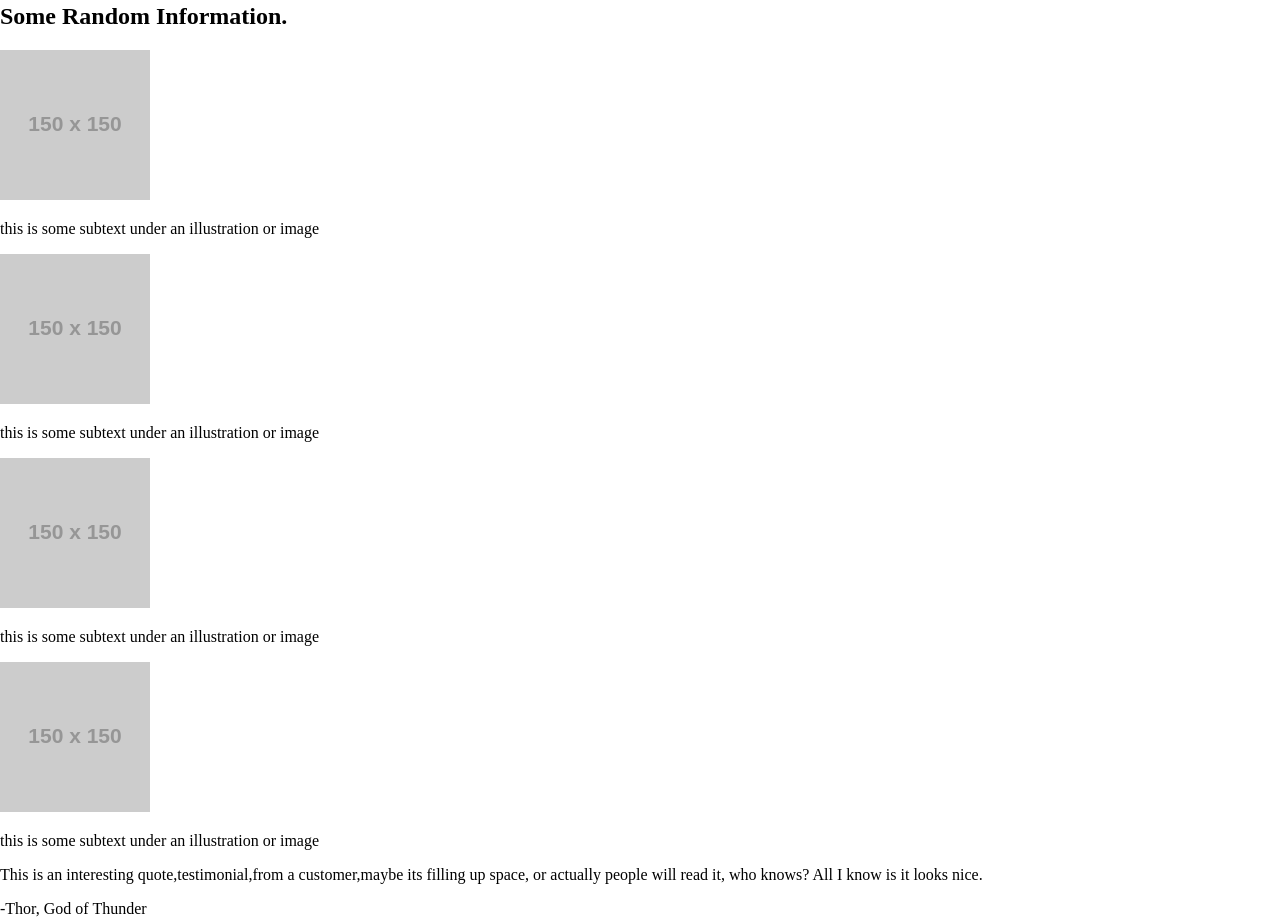
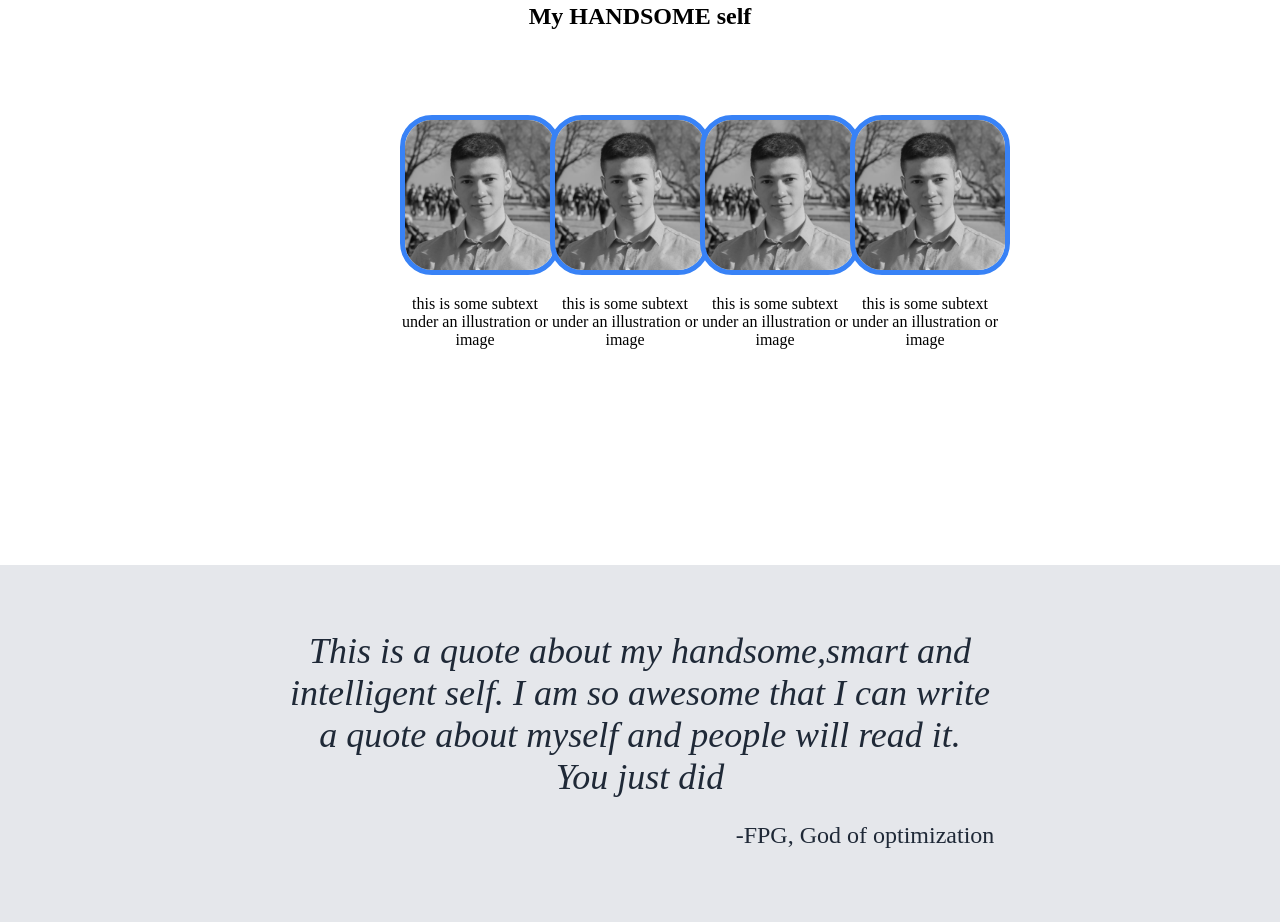
Before and after one commit to FPG-992/landing-page, a plain HTML site: page index.html in a window 1280 px wide. Shown: the part 841-1763 px from the top of the page. Drawn offline with Linux system fonts and the light colour scheme; placeholder pictures from the web are drawn by us.

Commit message:
Section 3 Done

```diff
--- a/index.html
+++ b/index.html
@@ -24,46 +24,54 @@
     </div>
     <div class="content">
         <div class="intro_text">
-            <h1 id="main_header">My Awesome Website</h1>
-            <p id="main_text">This website has some subtext that goes here under the main title.
-                It's a smaller font and the color is lower contrast</p>
+            <h1 id="main_header">My Awesome Self</h1>
+            <p id="main_text">I am supposed to explain how awesome I am
+                truth is you know the answer already :)))</p>
             <button id="signup">Sign Up</button>
         </div>
         <div class="image_placeholder">
-            <img id ="image_placeholder" src="https://via.placeholder.com/150" alt="placeholder image">
+            <img id ="image_placeholder" src="Images\1652519741362.jpeg" alt="portrait">
         </div>
     </div>
 </div>
 <div class="section_2">
     <div class="text">
-        <h2>Some Random Information.</h2>
+        <h2>My HANDSOME self</h2>
     </div>
     <div class="cards">
         <div class="card">
-            <img src="https://via.placeholder.com/150" alt="placeholder image">
+            <div class="image">
+            <img src="Images\1652519741362.jpeg" alt="placeholder image">
+            </div>
             <p>this is some subtext under an illustration or image</p>
         </div>
         <div class="card">
-            <img src="https://via.placeholder.com/150" alt="placeholder image">
+            <div class="image">
+            <img src="Images\1652519741362.jpeg" alt="placeholder image">
+            </div>
             <p>this is some subtext under an illustration or image</p>
         </div>
         <div class="card">
-            <img src="https://via.placeholder.com/150" alt="placeholder image">
+            <div class="image">
+            <img src="Images\1652519741362.jpeg" alt="placeholder image">
+            </div>
             <p>this is some subtext under an illustration or image</p>
         </div>
         <div class="card">
-            <img src="https://via.placeholder.com/150" alt="placeholder image">
+            <div class="image">
+            <img src="Images\1652519741362.jpeg" alt="placeholder image">
+            </div>
             <p>this is some subtext under an illustration or image</p>
         </div>
     </div>
 </div>
 <div class="section_3">
     <div class="quote">
-        <p>This is an interesting quote,testimonial,from a customer,maybe its filling up space,
-            or actually people will read it, who knows? All I know is it looks nice.</p>
+        This is a quote about my handsome,smart and intelligent self.
+        I am so awesome that I can write a quote about myself and people will read it. You just did
     </div>
     <div class="quote_author">
-        <p>-Thor, God of Thunder</p>
+        <p>-FPG, God of optimization</p>
     </div>
 </div>
 <div class="section_4">
--- a/style.css
+++ b/style.css
@@ -56,8 +56,8 @@ color: #E5E7EB;
 }
 
 .section_1 .content #image_placeholder{
-  height:158px;
-  width:500px;
+  height:350px;
+  width:auto;
 }
 
 .section_1 .content .intro_text{
@@ -76,6 +76,33 @@ color: #E5E7EB;
   border:0px;
 }
 
+.section_2 .text {
+  display:flex;
+  justify-content:center;
+  margin-bottom: 65px;
+}
+
+.cards{
+  display:flex;
+  justify-content: space-around;
+  align-content: center;
+  padding-right:400px;
+  padding-left:400px;
+  margin-bottom:200px;
+}
+
+.card{
+  max-width:150px;
+  text-align:center;
+}
+.card .image img{
+  width: 150px;
+  height:auto;
+  text-align:center;
+  border: 5px solid #3882F6;
+  border-radius: 20%;
+}
+
 a:link {
     text-decoration: none;
   }
@@ -89,3 +116,31 @@ ul{
     margin:0px;
     padding-inline-start:0px;
   }
+
+.section_3{
+  background-color:#E5E7EB;
+  padding:65px;
+}
+
+.quote{
+  display:flex;
+  justify-content: center;
+  text-align:center;
+  font-size:36px;
+  font-style: italic;
+  color:#1F2937;
+  flex-wrap:wrap;
+  width:700px;
+  margin: 0 auto;
+}
+
+.quote_author{
+  display:flex;
+  justify-content: center;
+  text-align:center;
+  font-size:24px;
+  color:#1F2937;
+  flex-wrap:wrap;
+  margin: 0 auto;
+  margin-left:450px;
+}
```
Also changed, not shown: Images/1652519741362.jpeg (added).
